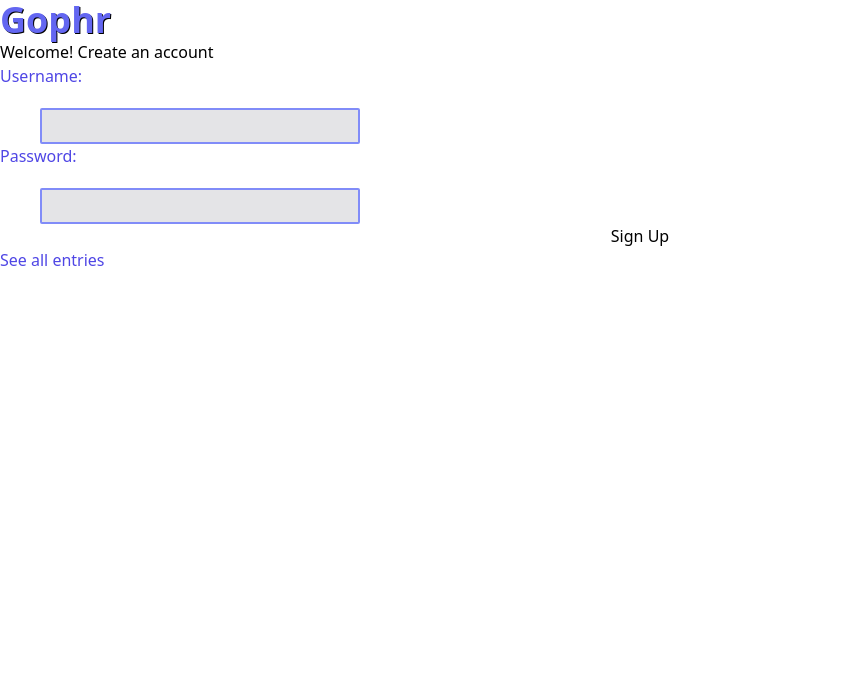
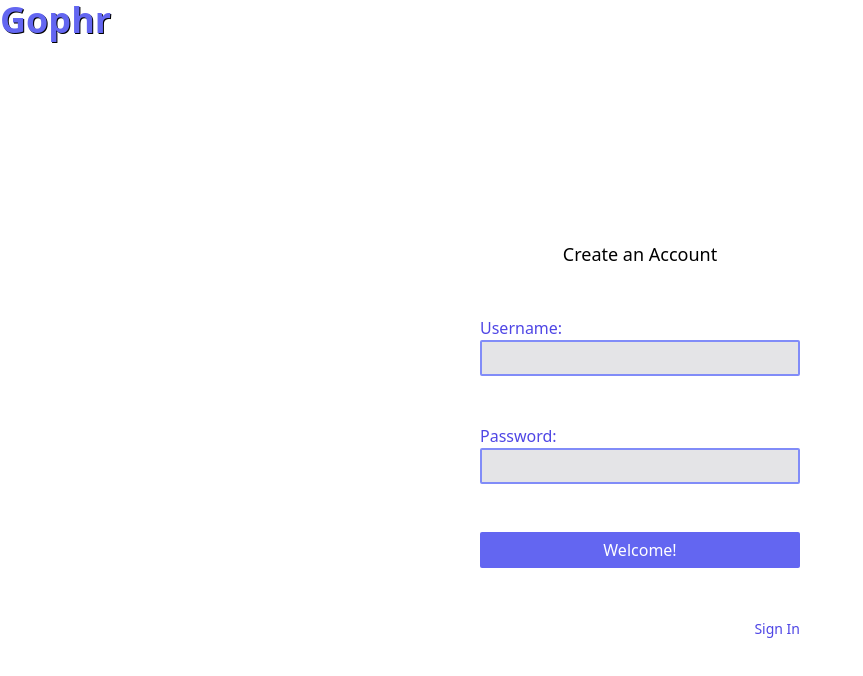
Before and after one commit to jessicagrayson/final-project, a React (Vite) app in the folder client/: page /register in a window 1280 px wide. Shown: the top 676 px of the page, without its empty margins (0-863 px from the left). Built offline with nearby package versions, Linux system fonts and the light colour scheme.

Commit message:
Styles applied to sign up page along with new routes to alternate between registration and authentication

```diff
--- a/client/src/EntryForm.jsx
+++ b/client/src/EntryForm.jsx
@@ -1,11 +1,12 @@
 import React, { useState } from 'react';
-import { useLocation } from 'react-router-dom';
+import { useLocation, useNavigate } from 'react-router-dom';
 import Input from './Input';
 import CustomButton from './CustomButton';
 import ImageField from './ImageField';
 import LinkComponent from './LinkComponent';
 
 export default function EntryForm() {
+  const navigate = useNavigate();
   const loc = useLocation();
   const entry = loc.state;
 
@@ -64,8 +65,7 @@ export default function EntryForm() {
         throw new Error(`Fetch error ${res.status}`);
       }
       const entry = await res.json();
-      console.log('res:', res);
-      // Replace w/ pop up modal - conditional depending on isUpdating
+      navigate('/list');
       console.log('Uploaded:', entry);
     } catch (error) {
       alert(`Error creating entry:, ${error}`);
--- a/client/src/SignIn.jsx
+++ b/client/src/SignIn.jsx
@@ -1,9 +1,11 @@
 import React, { useState } from 'react';
+import { useNavigate } from 'react-router-dom';
 import Input from './Input';
 import CustomButton from './CustomButton';
 import LinkComponent from './LinkComponent';
 
 export default function SignIn() {
+  const navigate = useNavigate();
   const [formData, setFormData] = useState({
     username: '',
     password: '',
@@ -31,6 +33,8 @@ export default function SignIn() {
       sessionStorage.setItem('token', token);
       console.log('Signed In', user, ': received token:', token);
       console.log('username:', user);
+      // Redirects upon successful sign in
+      navigate('/list');
     } catch (error) {
       alert(`Sign in error ${error}`);
       console.error(error);
@@ -97,11 +101,6 @@ export default function SignIn() {
             placeholder="New here?"
           />
         </div>
-        {/* <LinkComponent
-          to="/list"
-          className="text-indigo-600"
-          placeholder="See all entries"
-        /> */}
       </div>
     </div>
   );
--- a/client/src/SignUp.jsx
+++ b/client/src/SignUp.jsx
@@ -1,9 +1,11 @@
 import React, { useState } from 'react';
+import { useNavigate } from 'react-router-dom';
 import Input from './Input';
 import CustomButton from './CustomButton';
 import LinkComponent from './LinkComponent';
 
 export default function SignUp() {
+  const navigate = useNavigate();
   const [username, setUsername] = useState('');
   const [password, setPassword] = useState('');
 
@@ -37,6 +39,7 @@ export default function SignUp() {
       }
       const user = await res.json();
       console.log('Registered:', user);
+      navigate('/list');
     } catch (error) {
       alert(`Error registering user: ${error}`);
     }
@@ -47,41 +50,54 @@ export default function SignUp() {
   };
 
   return (
-    <div>
-      <h3>Welcome! Create an account</h3>
-      <form onSubmit={handleSubmit} className="flex flex-col">
+    <div className="flex items-center justify-center h-screen">
+      <div className="flex flex-col items-center justify-center gap-y-12">
+        <h3 className="text-lg font-medium">Create an Account</h3>
+        <div className="flex items-end justify-center">
+          <form onSubmit={handleSubmit} className="flex flex-col ">
+            <div className="flex flex-col gap-y-12">
+              <div className="flex flex-col">
                 <label htmlFor="username" className="text-indigo-600">
                   Username:
                 </label>
                 <Input
                   id="username"
                   name="username"
+                  type={'text'}
                   onChange={handleUsernameChange}
-          type={'text'}
-          placeholder={''}
-          autoComplete="username"
-          className="mt-5 ml-10 border-2 border-indigo-400 rounded-sm bg-zinc-200 w-80 h-9"
+                  className="border-2 border-indigo-400 rounded-sm bg-zinc-200 w-80 h-9"
                 />
+              </div>
+              <div className="flex flex-col">
+                <div className="flex justify-between">
                   <label htmlFor="password" className="text-indigo-600">
                     Password:
                   </label>
-
+                </div>
                 <Input
                   id="password"
                   name="password"
+                  type={'password'}
                   onChange={handlePasswordChange}
-          type={'password'}
-          placeholder={''}
-          autoComplete="current-password"
-          className="mt-5 ml-10 border-2 border-indigo-400 rounded-sm bg-zinc-200 w-80 h-9"
+                  className="border-2 border-indigo-400 rounded-sm bg-zinc-200 w-80 h-9"
                 />
-        <CustomButton type="submit" label="Sign Up" />
+              </div>
+              <CustomButton
+                className={'h-9 text-white bg-indigo-500 rounded-sm w-65'}
+                type="submit"
+                label="Welcome!"
+              />
+            </div>
           </form>
+        </div>
+        <div className="flex justify-end w-full ">
           <LinkComponent
-        to="/list"
-        className="text-indigo-600"
-        placeholder="See all entries"
+            to="/"
+            className="text-sm text-indigo-600"
+            placeholder="Sign In"
           />
+        </div>
+      </div>
     </div>
   );
 }
```
Also changed, not shown: client/src/Scratch.jsx (added, +90 -0 lines). Lines whose indentation alone changed are shown as unchanged.
